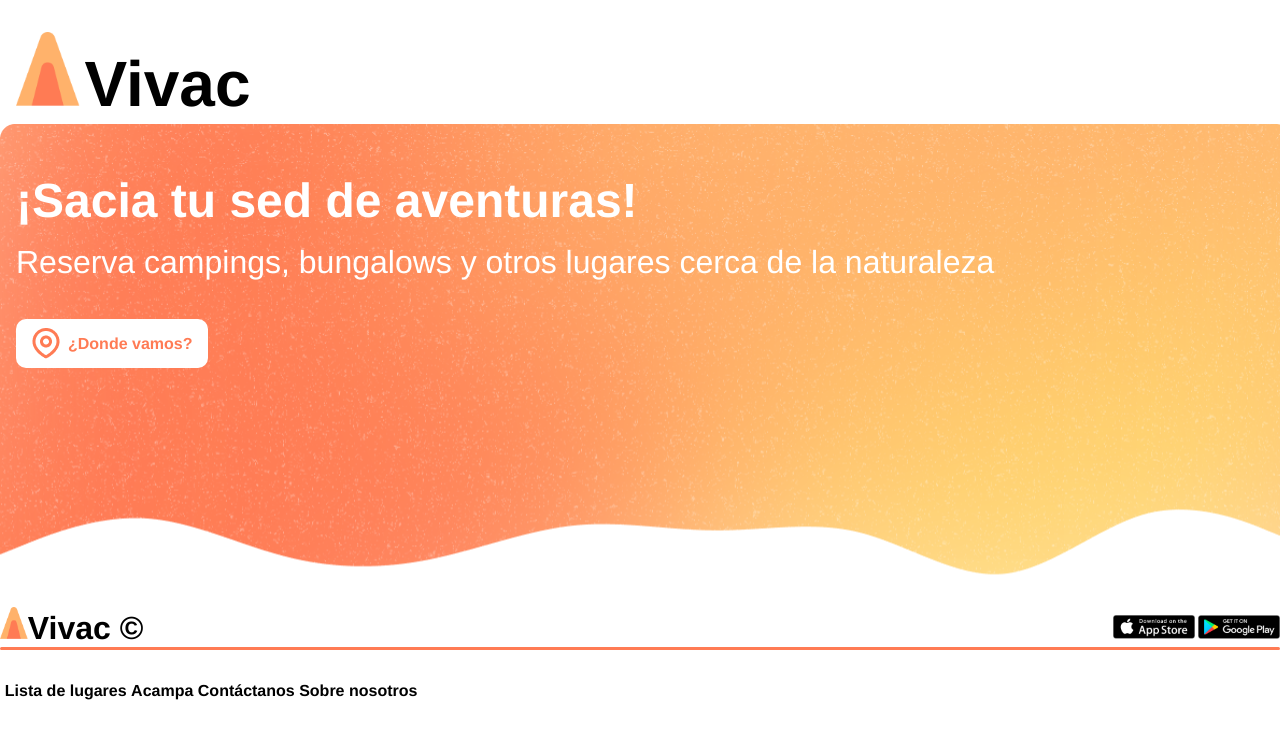
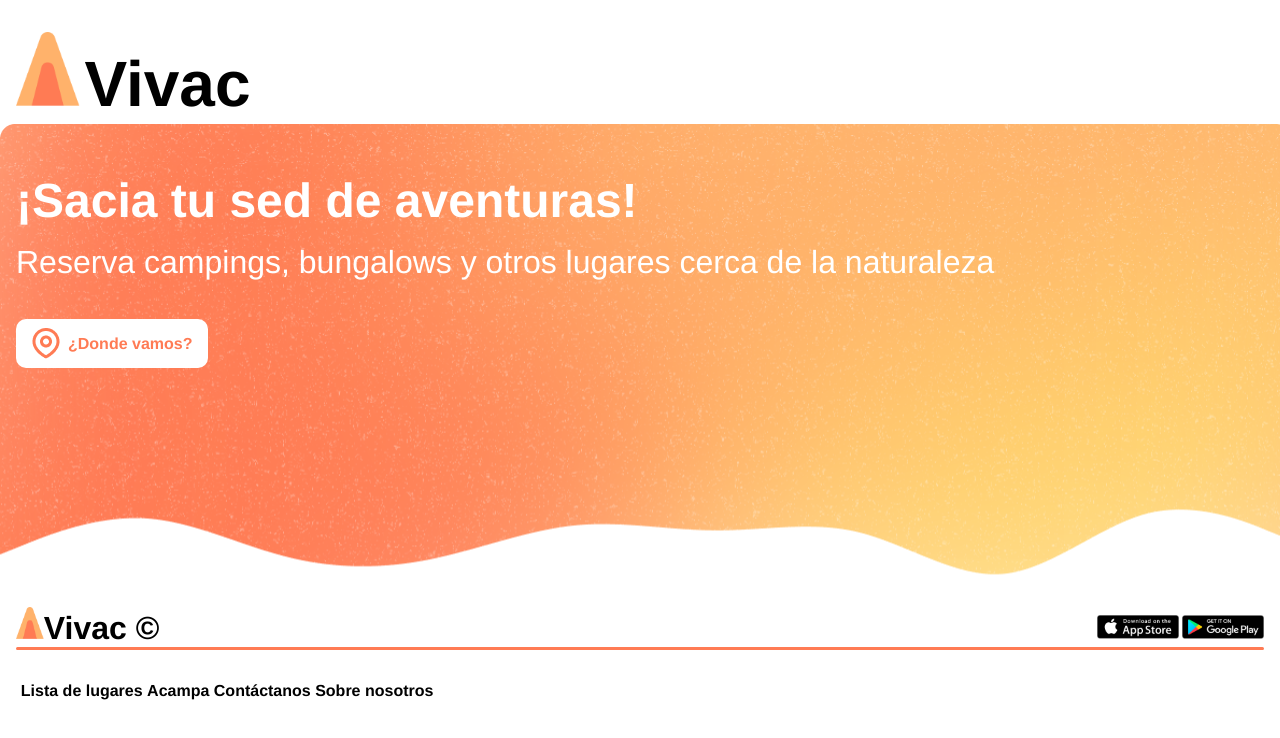
Before and after one commit to victxrms/PNET, a plain HTML site: page codigosHTML/index.html in a window 1280 px wide. Drawn offline with Linux system fonts and the light colour scheme.

Commit message:
corregido espaciado footer

```diff
--- a/codigosCSS/index.css
+++ b/codigosCSS/index.css
@@ -108,7 +108,8 @@ div .boton{
 footer{
     margin-top: 2em;
     font-weight: bold;
-    ;
+    margin-left: 1em;
+    margin-right: 1em;
 }
 
 #footerUp{
--- a/codigosCSS/reserva.css
+++ b/codigosCSS/reserva.css
@@ -162,7 +162,8 @@ aside p{
 footer{
     margin-top: 2em;
     font-weight: bold;
-    ;
+    margin-left: 1em;
+    margin-right: 1em;
 }
 
 #footerUp{
```
